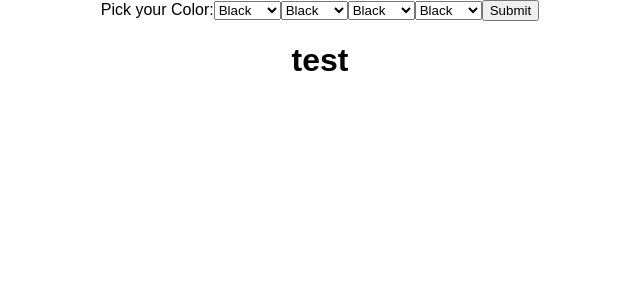
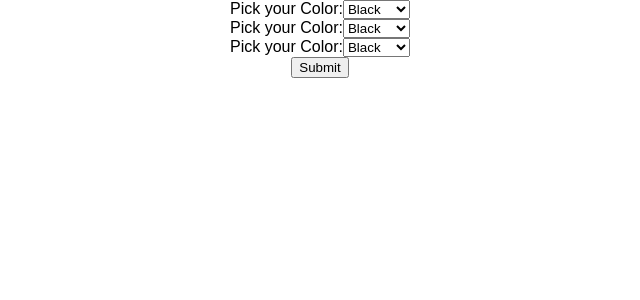
Before and after one commit to sharnee/colorcodechallenge2, a React (Create React App) app: page / in a window 1280 px wide. Shown: the top 300 px of the page, without its empty margins (320-960 px from the left). Built offline with nearby package versions, Linux system fonts and the light colour scheme.

Commit message:
refactor select list, consider the multiplier data option

```diff
--- a/src/Digit1.js
+++ b/src/Digit1.js
@@ -6,21 +6,23 @@ class Digit1 extends Component {
 
   constructor(props) {
     super(props);
+    let bands = colorcode;
     this.state = {
-      color: this.props.chosenColor,
-      digit: this.props.colorValue
+      colors: bands,
+      options: [' ', ' ', ' ']
     };
 
     this.handleChange = this.handleChange.bind(this);
     this.handleSubmit = this.handleSubmit.bind(this);
   }
 
-  handleChange(event) {
+  handleChange(event, name, multiplier = 0) {
+  	console.log(event, name, multiplier)
     this.setState({
-      color: event.target.chosenColor,
-      digit: event.target.colorValue
+      [name]: event.target.value,
     });
   }
+
 
   handleSubmit(event) {
     alert('The color you have picked is: ' + this.state.color);
@@ -28,32 +30,31 @@ class Digit1 extends Component {
   }
 
   render() {
+  	console.log(this.state, 'the state')
   	console.log("this is the props", this.props)
-    const options = colorcode.map((code, digit, index) => (
-      <option value={code.color}>{code.color}</option>
+    const colorOptions = colorcode.map((code, index) => (
+    	<option key={index} value={code.digit}>{code.color}</option>
     ));
-    console.log(options, "these are the options")
+    console.log(colorOptions, "these are the options")
     console.log( "these are the digitSelected")
     return (
       <div>
 	      <form onSubmit={this.handleSubmit}>
 	        {console.log('onSubmit is working')}
-	        <label>Pick your Color:</label>
-	        <select value={this.state.color} onChange={this.handleChange}>
-	          { options }
-	        </select>
-	        <select value={this.state.color} onChange={this.handleChange}>
-	          { options }
-	        </select>
-	        <select value={this.state.color} onChange={this.handleChange}>
-	          { options }
-	        </select>
-	        <select value={this.state.color} onChange={this.handleChange}>
-	          { options }
-	        </select>
+	        {this.state.options.map((option, optionsIndex) => {
+	        	return <div>
+			        <label>Pick your Color:</label>
+			        <select value={this.state.color} name={`options[${optionsIndex}]`} onChange={(e) => this.handleChange(e)}>
+			          { colorcode.map((code, index) => (
+    	                 <option key={index} value={optionsIndex == 2 ?code.multiplier : code.digit}>{code.color}</option>
+                       ))}
+			        </select>
+		       </div>
+	        })}
+
 	       <input type="submit" value="Submit"/>
 	      </form>
-	      <h1>test</h1>
+	      <h1>{this.state.digit}</h1>
       </div>
     )
   }
--- a/src/colorcode.js
+++ b/src/colorcode.js
@@ -1,7 +1,7 @@
 const colorcode = [
 {
   color : "Black",
-  digit :" 0",
+  digit :"0",
   multiplier : "1",
   tolerance: " "
 },
@@ -50,7 +50,7 @@ const colorcode = [
 {
   color : "Gray",
   digit : "8",
-  multiplier : "00000000",
+  multiplier : "100000000",
   tolerance: " "
 },
 {
```
